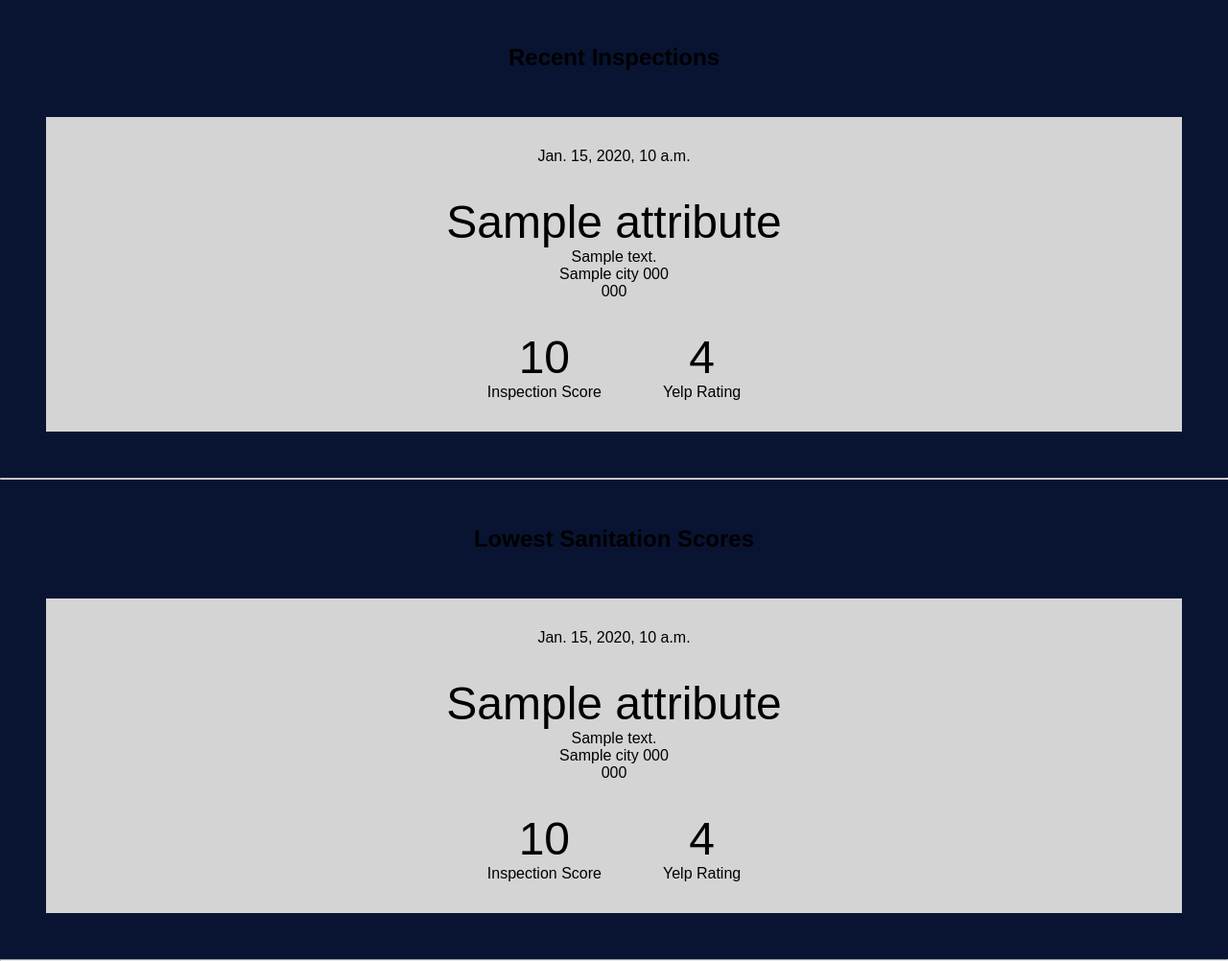
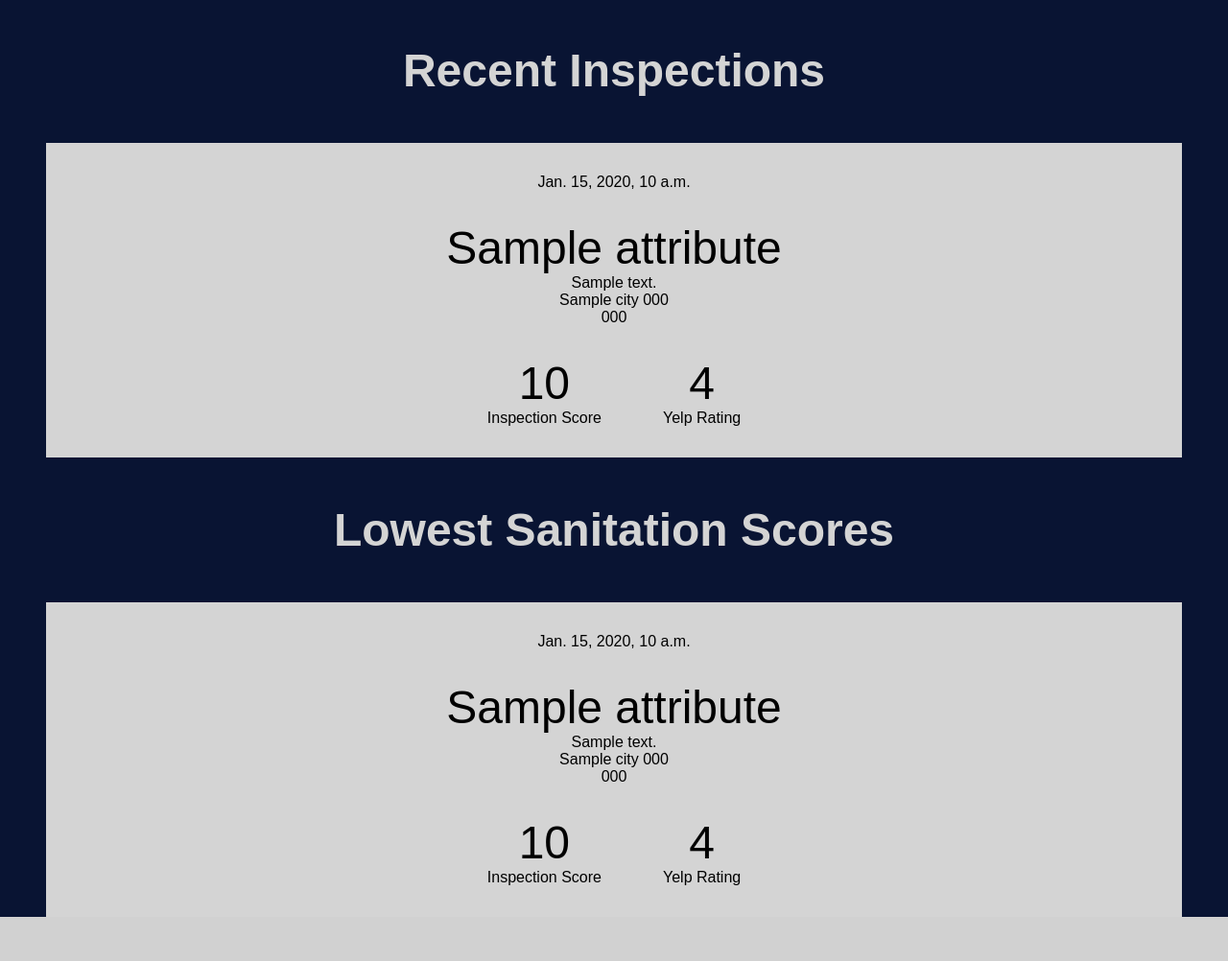
Before and after one commit to grub-or-not/grub-or-not, a Django app: template core/templates/core/browse.html in a window 1280 px wide. Shown: the part 182-1184 px from the top of the page at 96% size. After the commit the page ends 1138 px from the top, so only its background shows below. Run offline with Django 3.2, Linux system fonts and the light colour scheme; the template is opened without the code that fills it: most values are stand-ins (such as "Sample title", 1, 10 or a date in 2020); some libraries are stand-ins or nearby versions; some web fonts are replaced.

Commit message:
adjust color and size of browse page headings

```diff
--- a/core/static/css/styles.css
+++ b/core/static/css/styles.css
@@ -211,7 +211,9 @@ html, body { height:100%; }
 
 .browse-heading {
 	text-align: center;
+	font-size: 3rem;
 	margin-top: 3rem;
+	color: rgba(212, 212, 212, 1);
 }
 
 .browse-inspection-date {
--- a/core/templates/core/browse.html
+++ b/core/templates/core/browse.html
@@ -53,8 +53,6 @@
                     </div>
                 </div>
             </div>
-
-            <hr>
         {% endfor %}
 
         <h2 class="browse-heading">Lowest Sanitation Scores</h2>
@@ -107,8 +105,6 @@
                     </div>
                 </div>
             </div>
-
-            <hr>
         {% endfor %}
     </div>
 {% endblock %}
```
